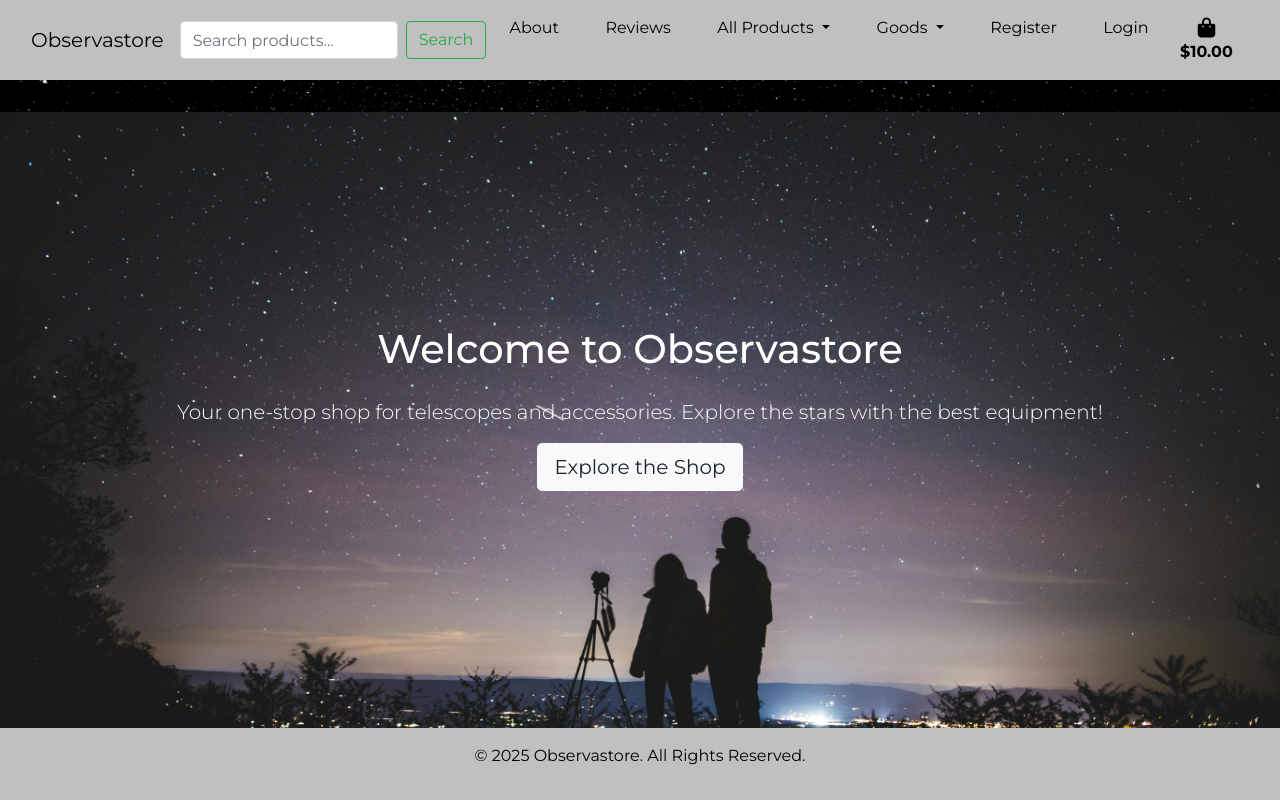
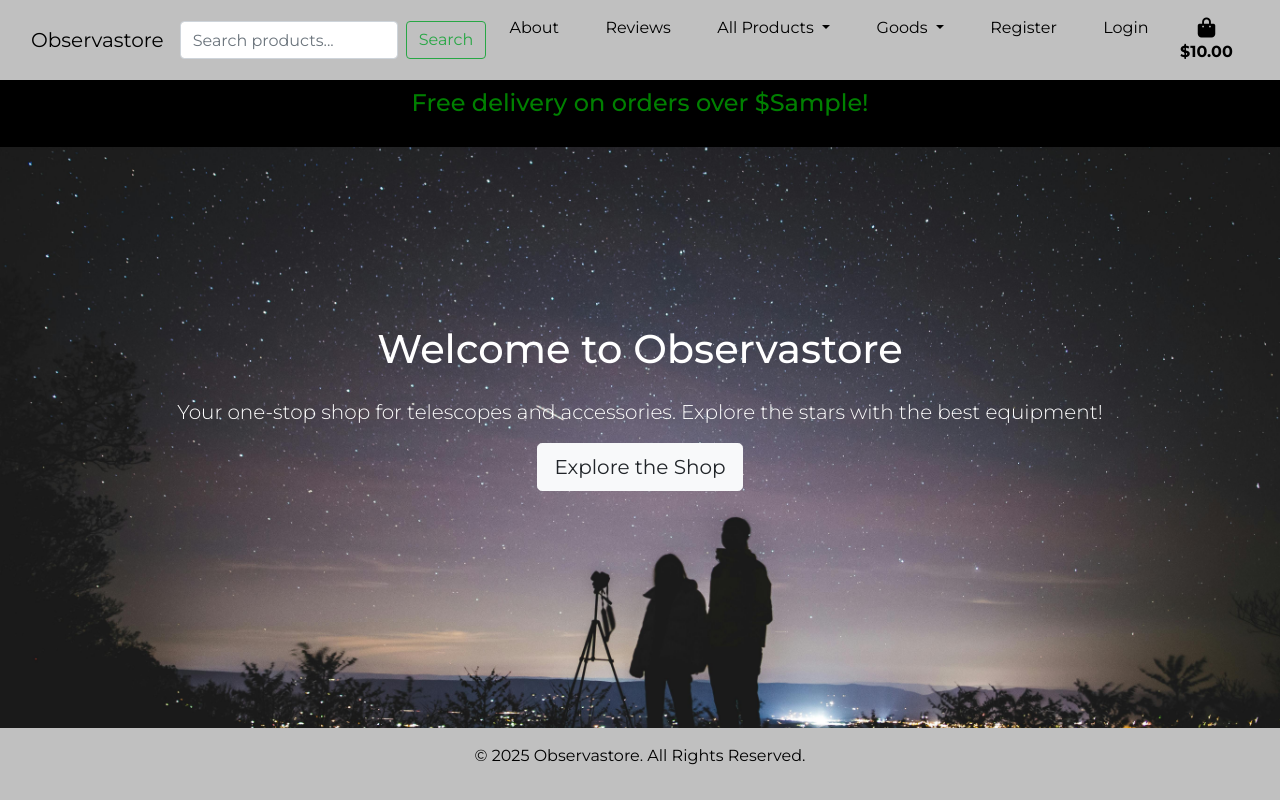
Before and after one commit to mahidaCodeTrained/observastore, a Django app: template home/templates/home/index.html in a window 1280 px wide. Run offline with Django 5.2, Linux system fonts and the light colour scheme; the template is opened without the code that fills it: most values are stand-ins (such as "Sample title", 1, 10 or a date in 2020); some libraries are stand-ins or nearby versions.

Commit message:
add delivery banner to base.html

```diff
--- a/static/css/style.css
+++ b/static/css/style.css
@@ -1,8 +1,5 @@
-
-body {
-    background-color: grey;
-    color: black;
-    height: 100vh;
+html {
+    overflow-x: hidden;
 }
 
 body {
@@ -10,6 +7,8 @@ body {
     background: url('/media/pexels-stefanprutschphotography-6471068.jpg');
     background-size: cover;
     font-family: "Montserrat", sans-serif;
+    height: 100vh;
+    color: black;
 }
 
 .navbar {
@@ -66,17 +65,35 @@ body {
     margin-top: 165px;
 }
 
+#delivery-banner {
+    background-color: black;
+    color: green;
+    text-align: center;
+    padding: 15px 0;
+    font-size: 18px;
+    font-weight: bold;
+    position: fixed;
+    margin-top: 60px;
+    width: -webkit-fill-available;
+}
+
+.mb-1, .my-1 {
+    margin-bottom: .25rem !important;
+    padding: 10px;
+
+}
+
 
 
 /* Ensure the footer stays at the bottom of the page */
 footer {
     background-color: silver;
     color: black;
-    position: absolute; /* Position it absolutely relative to the page */          /* Push it to the bottom */
     width: 100%;        /* Make the footer span the entire width */
     text-align: center; /* Center the content in the footer */
     padding: 10px 0;    /* Add some padding to the footer */
     bottom: 0;
+    position: fixed;
 
 }
 
--- a/templates/base.html
+++ b/templates/base.html
@@ -128,6 +128,12 @@
                 </div>
             </div>
         </nav>
+        <!-- Code taken from Boutique Ado by Code Institute -->
+        <div id="delivery-banner" class="row text-center">
+            <div class="col bg-black">
+              <h4 class="logo-font my-1">Free delivery on orders over ${{ free_shipping_threshold }}!</h4>
+            </div>
+          </div>
     </header>
 
     <!-- Main Content  -->
```
Also changed, not shown: db.sqlite3.
